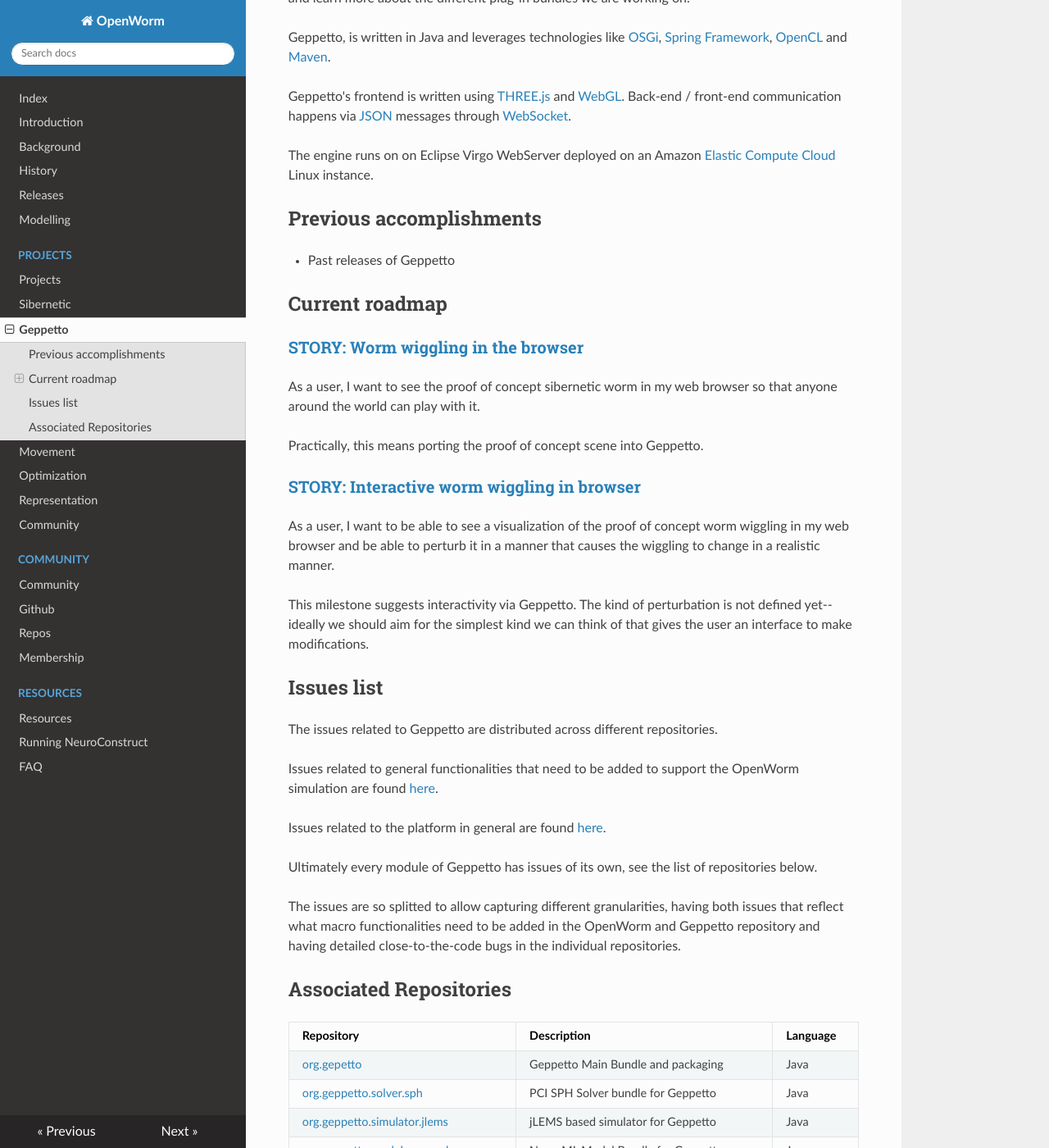
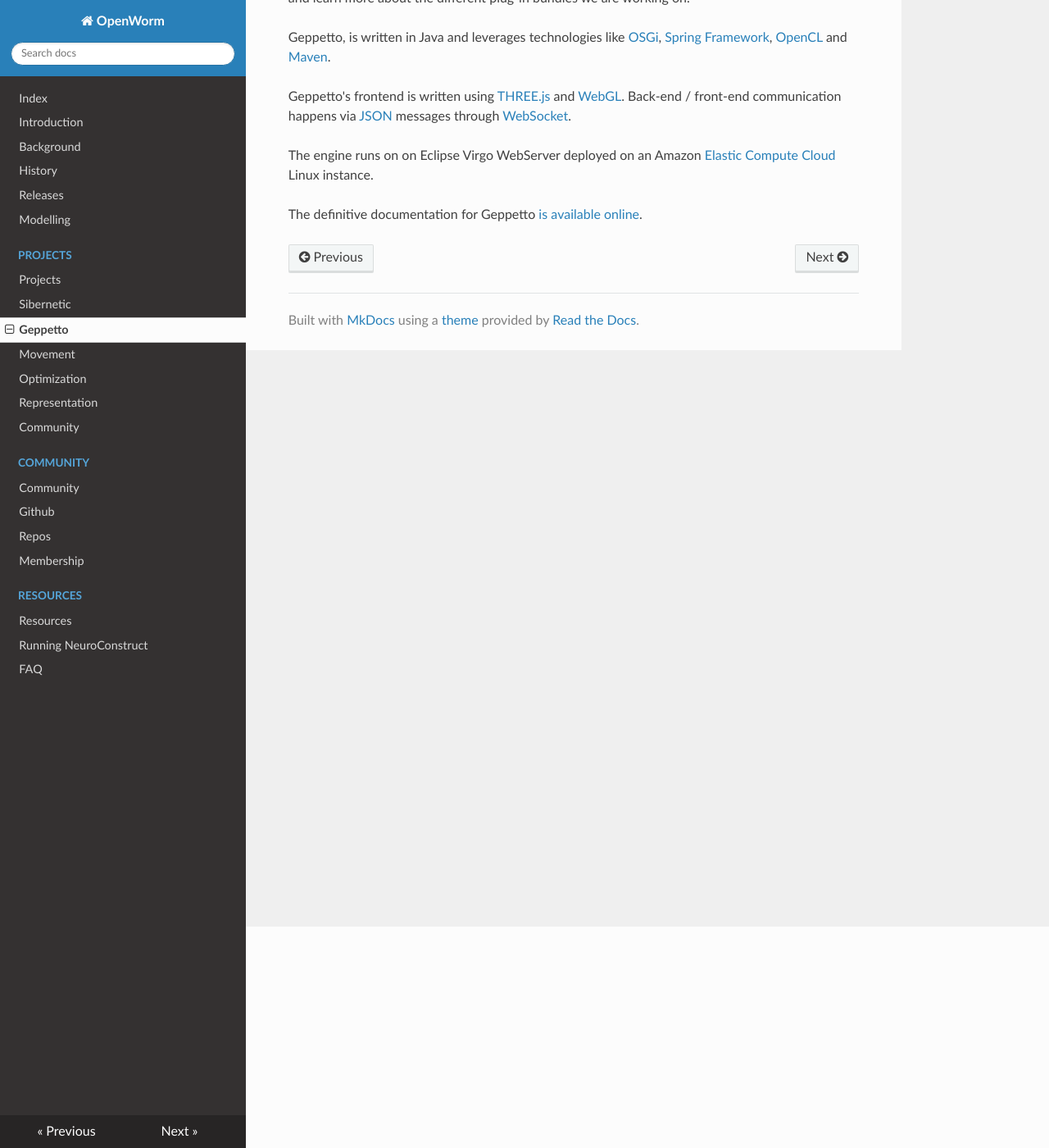
Before and after one commit to openworm/openworm_docs, an MkDocs documentation site: the page built from docs/Projects/geppetto.md, in a window 1280 px wide and 1400 px high, scrolled down 270 px. Shown: the whole window at 82% size. Built offline with MkDocs 1.6.1, drawn with Linux system fonts in a browser that asks for light colours; nearby versions of some CDN libraries; old or Windows-style settings are respelled for this version of MkDocs; some of the changed text lies outside the part shown.

Commit message:
Point to Geppetto docs

```diff
--- a/docs/Projects/geppetto.md
+++ b/docs/Projects/geppetto.md
@@ -9,115 +9,4 @@
 
 The engine runs on on Eclipse Virgo WebServer deployed on an Amazon [Elastic Compute Cloud](http://aws.amazon.com/ec2/) Linux instance.
 
-Previous accomplishments
-------------------------
-
-- Past releases of Geppetto
-
-Current roadmap
----------------
-
-###[STORY: Worm wiggling in the browser](https://github.com/openworm/OpenWorm/issues?milestone=21&state=open)
-
-As a user, I want to see the proof of concept sibernetic worm in my web browser so that anyone around the world can play with it.
-
-Practically, this means porting the proof of concept scene into Geppetto.
-
-###[STORY: Interactive worm wiggling in browser](https://github.com/openworm/OpenWorm/issues?milestone=23&state=open)
-
-As a user, I want to be able to see a visualization of the proof of concept worm wiggling in my web browser and be able to perturb it in a manner that causes the wiggling to change in a realistic manner.
-
-This milestone suggests interactivity via Geppetto. The kind of perturbation is not defined yet-- ideally we should aim for the simplest kind we can think of that gives the user an interface to make modifications.
-
-Issues list
------------
-
-The issues related to Geppetto are distributed across different repositories.
-
-Issues related to general functionalities that need to be added to support the OpenWorm simulation are found [here](https://github.com/openworm/OpenWorm/issues?direction=desc&labels=geppetto&page=1&sort=comments&state=open).
-
-Issues related to the platform in general are found [here](https://github.com/openworm/org.geppetto/issues?state=open).
-
-Ultimately every module of Geppetto has issues of its own, see the list of repositories below.
-
-The issues are so splitted to allow capturing different granularities, having both issues that reflect what macro functionalities need to be added in the OpenWorm and Geppetto repository and having detailed close-to-the-code bugs in the individual repositories.
-
-Associated Repositories
------------------------
-
-<table>
-<colgroup>
-<col width="67%" />
-<col width="25%" />
-<col width="7%" />
-</colgroup>
-<thead>
-<tr class="header">
-<th align="left">Repository</th>
-<th align="left">Description</th>
-<th align="left">Language</th>
-</tr>
-</thead>
-<tbody>
-<tr class="odd">
-<td align="left"><a href="https://github.com/openworm/org.geppetto">org.gepetto</a></td>
-<td align="left">Geppetto Main Bundle and packaging</td>
-<td align="left">Java</td>
-</tr>
-<tr class="even">
-<td align="left"><a href="https://github.com/openworm/org.geppetto.solver.sph">org.geppetto.solver.sph</a></td>
-<td align="left">PCI SPH Solver bundle for Geppetto</td>
-<td align="left">Java</td>
-</tr>
-<tr class="odd">
-<td align="left"><a href="https://github.com/openworm/org.geppetto.simulator.jlems">org.geppetto.simulator.jlems</a></td>
-<td align="left">jLEMS based simulator for Geppetto</td>
-<td align="left">Java</td>
-</tr>
-<tr class="even">
-<td align="left"><a href="https://github.com/openworm/org.geppetto.model.neuroml">org.geppetto.model.neuroml</a></td>
-<td align="left">NeuroML Model Bundle for Geppetto</td>
-<td align="left">Java</td>
-</tr>
-<tr class="odd">
-<td align="left"><a href="https://github.com/openworm/org.geppetto.core">org.geppetto.core</a></td>
-<td align="left">Geppetto core bundle</td>
-<td align="left">Java</td>
-</tr>
-<tr class="even">
-<td align="left"><a href="https://github.com/openworm/org.geppetto.frontend">org.geppetto.frontend</a></td>
-<td align="left">Geppetto frontend bundle - Web application</td>
-<td align="left">Java</td>
-</tr>
-<tr class="odd">
-<td align="left"><a href="https://github.com/openworm/org.geppetto.testbackend">org.geppetto.testbackend</a></td>
-<td align="left">Geppetto test backend for Geppetto</td>
-<td align="left">Java</td>
-</tr>
-<tr class="even">
-<td align="left"><a href="https://github.com/openworm/org.geppetto.simulator.sph">org.geppetto.simulator.sph</a></td>
-<td align="left">SPH Simulator bundle for Geppetto</td>
-<td align="left">Java</td>
-</tr>
-<tr class="odd">
-<td align="left"><a href="https://github.com/openworm/org.geppetto.simulation">org.geppetto.simulation</a></td>
-<td align="left">Generic simulation bundle for Geppetto</td>
-<td align="left">Java</td>
-</tr>
-<tr class="even">
-<td align="left"><a href="https://github.com/openworm/org.geppetto.model.sph">org.geppetto.model.sph</a></td>
-<td align="left">PCI SPH Model Bundle for Geppetto</td>
-<td align="left">Java</td>
-</tr>
-<tr class="odd">
-<td align="left"><a href="https://github.com/openworm/org.geppetto.samples">org.geppetto.samples</a></td>
-<td align="left">Sample simulations for Geppetto</td>
-<td align="left">Descriptive</td>
-</tr>
-<tr class="even">
-<td align="left"><a href="https://github.com/openworm/org.geppetto.templatebundle">org.geppetto.templatebundle</a></td>
-<td align="left">Template bundle</td>
-<td align="left">Java</td>
-</tr>
-</tbody>
-</table>
+The definitive documentation for Geppetto [is available online](http://docs.geppetto.org).
```
